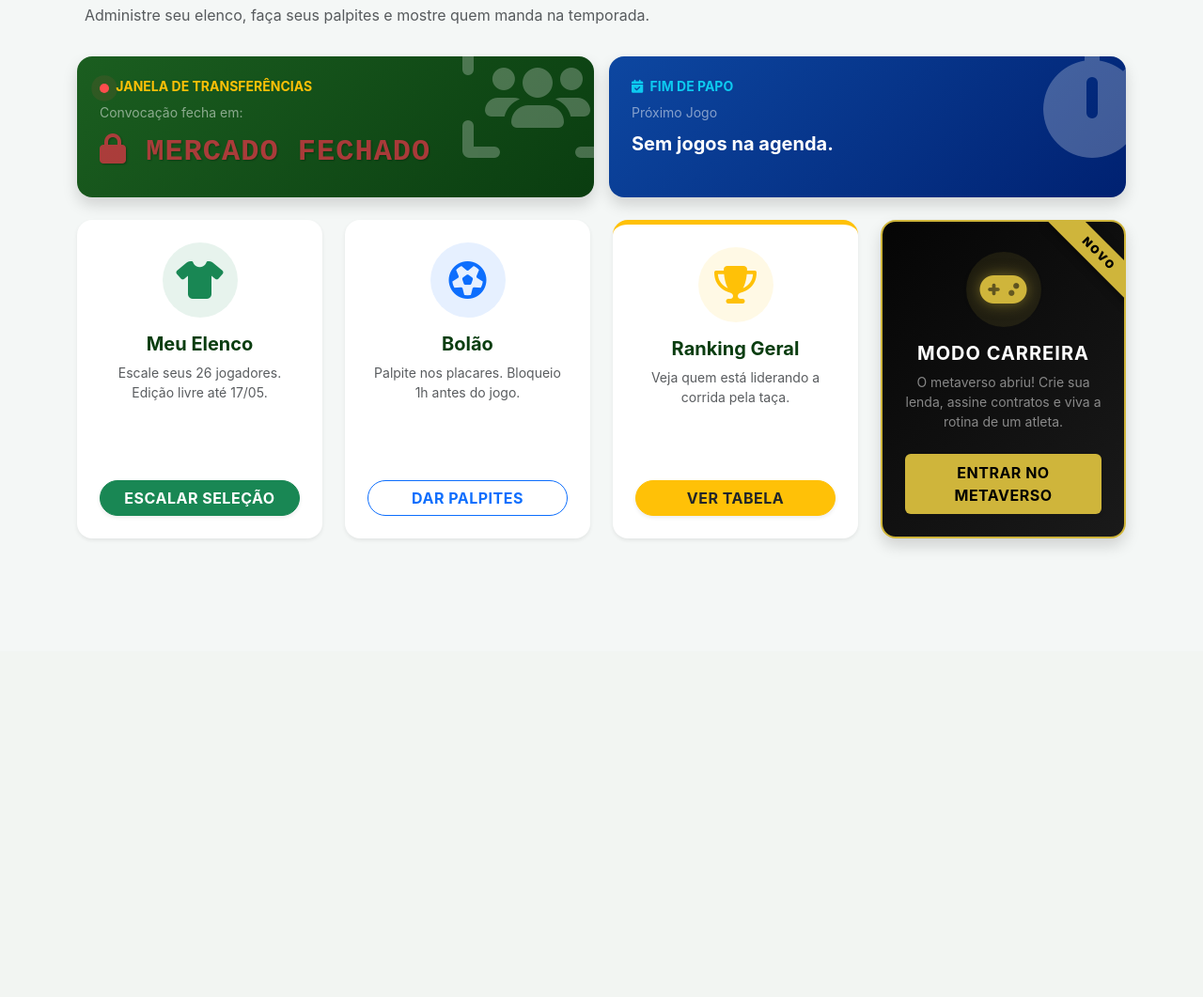
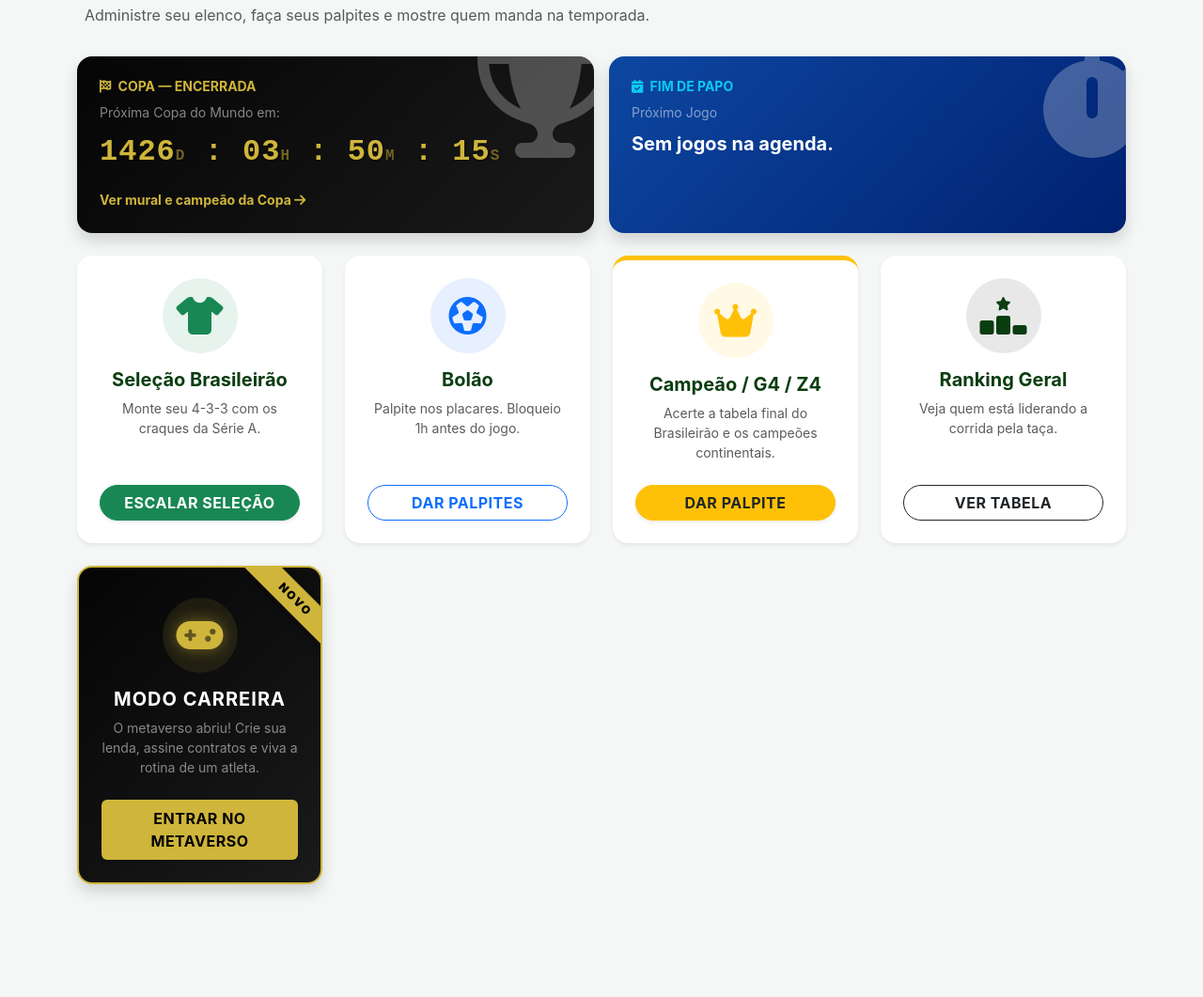
Before and after one commit to JullioDutra/BolaoCopa, a Django app: template templates/core/dashboard.html in a window 1280 px wide. Shown: the part 265-1326 px from the top of the page at 94% size. Before the commit the page ends 848 px from the top, so only its background shows below. Run offline with Django 5.2, Linux system fonts and the light colour scheme; the template is opened without the code that fills it, so the values that code supplies are empty.

Commit message:
Enhance dashboard with new mini card and styles

```diff
--- a/templates/core/dashboard.html
+++ b/templates/core/dashboard.html
@@ -36,6 +36,14 @@
         box-shadow: 0 2px 10px rgba(0,0,0,0.5);
         z-index: 10;
     }
+
+    .mural-mini-card {
+        background: linear-gradient(135deg, #1b1b1b, #2c2c2c);
+        border-radius: 1rem;
+        color: #fff;
+        padding: 1.25rem 1.5rem;
+    }
+    .mural-mini-card .campeao-nome { color: #cfb53b; }
 </style>
 
 <!-- Alerta de Caixa (Carteira) -->
@@ -69,21 +77,43 @@
     </div>
 </div>
 
+<!-- Mural dos Campeões (resumo) -->
+{% if ultimo_campeao %}
+<div class="row mb-4">
+    <div class="col-12">
+        <div class="mural-mini-card d-flex flex-column flex-md-row align-items-center justify-content-between gap-3">
+            <div class="d-flex align-items-center gap-3">
+                <i class="fa-solid fa-trophy fs-1" style="color:#cfb53b;"></i>
+                <div>
+                    <p class="text-white-50 small mb-1 text-uppercase" style="letter-spacing:1px;">Mural da Cartolândia — Última Temporada</p>
+                    <h5 class="mb-0">Campeão: <span class="fw-bold campeao-nome">{{ ultimo_campeao.usuario.first_name|default:ultimo_campeao.usuario.username }}</span></h5>
+                    <small class="text-white-50">{{ ultimo_campeao.pontuacao_final }} pontos na temporada {{ ultimo_campeao.temporada.ano }}</small>
+                </div>
+            </div>
+            <a href="{% url 'palpites:ranking_geral' %}" class="btn btn-sm btn-outline-warning rounded-pill fw-bold">Ver Ranking Atual</a>
+        </div>
+    </div>
+</div>
+{% endif %}
+
 <!-- Telões de Estádio (Timers) -->
 <div class="row mb-4 g-3">
-    <!-- Timer Convocação -->
+    <!-- Card: Mural da Copa + Cronômetro 2030 (modo encerrado) -->
     <div class="col-12 col-lg-6">
         <div class="card text-white p-4 shadow border-0 rounded-4 h-100 position-relative overflow-hidden"
-             style="background: linear-gradient(135deg, #1b5e20, #0a3d10);">
+             style="background: linear-gradient(135deg, #050505, #1a1a1a);">
             <div class="position-absolute opacity-25" style="top: -20px; right: -20px;">
-                <i class="fa-solid fa-users-viewfinder" style="font-size: 8rem;"></i>
+                <i class="fa-solid fa-trophy" style="font-size: 8rem;"></i>
             </div>
             <div class="position-relative z-index-1">
-                <h6 class="fw-bold text-warning small mb-2 text-uppercase tracking-wider">
-                    <span class="pulse-dot me-1"></span> Janela de Transferências
+                <h6 class="fw-bold small mb-2 text-uppercase tracking-wider" style="color:#cfb53b;">
+                    <i class="fa-solid fa-flag-checkered me-1"></i> Copa — Encerrada
                 </h6>
-                <p class="small text-white-50 mb-2">Convocação fecha em:</p>
-                <div id="timer-convocacao" class="fs-2 fw-bold scoreboard-font text-warning">--:--:--:--</div>
+                <p class="small text-white-50 mb-2">Próxima Copa do Mundo em:</p>
+                <div id="timer-copa-2030" class="fs-2 fw-bold scoreboard-font" style="color:#cfb53b;">--:--:--:--</div>
+                <a href="{% url 'convocacao:copa_mural' %}" class="d-inline-block mt-3 small fw-bold text-decoration-none" style="color:#cfb53b;">
+                    Ver mural e campeão da Copa <i class="fa-solid fa-arrow-right"></i>
+                </a>
             </div>
         </div>
     </div>
@@ -117,7 +147,7 @@
 
 <!-- Opções de Jogo (Cards) -->
 <div class="row g-4 mb-5">
-    <!-- Convocação -->
+    <!-- Seleção 4-3-3 do Brasileirão (NOVO modo ativo) -->
     <div class="col-12 col-md-6 col-lg-3">
         <div class="card card-action card-clean h-100 text-center p-4 shadow-sm border-0 rounded-4">
             <div class="card-body d-flex flex-column p-0">
@@ -126,8 +156,8 @@
                         <i class="fa-solid fa-shirt text-success" style="font-size: 2.5rem;"></i>
                     </div>
                 </div>
-                <h5 class="fw-bold" style="color: var(--verde-escuro);">Meu Elenco</h5>
-                <p class="text-muted small mb-4">Escale seus 26 jogadores. Edição livre até 17/05.</p>
+                <h5 class="fw-bold" style="color: var(--verde-escuro);">Seleção Brasileirão</h5>
+                <p class="text-muted small mb-4">Monte seu 4-3-3 com os craques da Série A.</p>
                 <div class="mt-auto">
                     <a href="{% url 'convocacao:montar_selecao' %}" class="btn btn-success w-100 fw-bold rounded-pill shadow-sm text-uppercase" style="letter-spacing: 0.5px;">
                         Escalar Seleção
@@ -157,19 +187,39 @@
         </div>
     </div>
 
-    <!-- Ranking -->
+    <!-- Palpites de Temporada (G4/Z4/Campeões) -->
     <div class="col-12 col-md-6 col-lg-3">
         <div class="card card-action card-clean h-100 text-center p-4 shadow-sm border-0 rounded-4" style="border-top: 5px solid #ffc107 !important;">
             <div class="card-body d-flex flex-column p-0">
                 <div class="mb-3">
                     <div class="bg-warning bg-opacity-10 rounded-circle d-inline-flex align-items-center justify-content-center" style="width: 80px; height: 80px;">
-                        <i class="fa-solid fa-trophy text-warning" style="font-size: 2.5rem;"></i>
+                        <i class="fa-solid fa-crown text-warning" style="font-size: 2.5rem;"></i>
+                    </div>
+                </div>
+                <h5 class="fw-bold" style="color: var(--verde-escuro);">Campeão / G4 / Z4</h5>
+                <p class="text-muted small mb-4">Acerte a tabela final do Brasileirão e os campeões continentais.</p>
+                <div class="mt-auto">
+                    <a href="{% url 'palpites:meus_palpites_longo_prazo' %}" class="btn btn-warning text-dark w-100 fw-bold rounded-pill shadow-sm text-uppercase" style="letter-spacing: 0.5px;">
+                        Dar Palpite
+                    </a>
+                </div>
+            </div>
+        </div>
+    </div>
+
+    <!-- Ranking -->
+    <div class="col-12 col-md-6 col-lg-3">
+        <div class="card card-action card-clean h-100 text-center p-4 shadow-sm border-0 rounded-4">
+            <div class="card-body d-flex flex-column p-0">
+                <div class="mb-3">
+                    <div class="bg-dark bg-opacity-10 rounded-circle d-inline-flex align-items-center justify-content-center" style="width: 80px; height: 80px;">
+                        <i class="fa-solid fa-ranking-star" style="font-size: 2.5rem; color: var(--verde-escuro);"></i>
                     </div>
                 </div>
                 <h5 class="fw-bold" style="color: var(--verde-escuro);">Ranking Geral</h5>
                 <p class="text-muted small mb-4">Veja quem está liderando a corrida pela taça.</p>
                 <div class="mt-auto">
-                    <a href="{% url 'palpites:ranking_geral' %}" class="btn btn-warning text-dark w-100 fw-bold rounded-pill shadow-sm text-uppercase" style="letter-spacing: 0.5px;">
+                    <a href="{% url 'palpites:ranking_geral' %}" class="btn btn-outline-dark w-100 fw-bold rounded-pill text-uppercase" style="letter-spacing: 0.5px;">
                         Ver Tabela
                     </a>
                 </div>
@@ -203,16 +253,14 @@
     function updateTimers() {
         const now = new Date().getTime();
 
-        // Timer Convocação: 17 de Maio às 23:59:59
-        const year = new Date().getFullYear();
-        const deadlineConvocacao = new Date(`May 17, ${year} 23:59:59`).getTime();
-        renderTime(deadlineConvocacao - now, "timer-convocacao");
+        // Timer Copa: cronômetro fixo para a próxima Copa do Mundo (2030)
+        const deadlineCopa = new Date("2030-06-13T16:00:00").getTime();
+        renderTime(deadlineCopa - now, "timer-copa-2030");
 
         // Timer Jogo: Data do Jogo menos 1 hora
         const timerJogoElement = document.getElementById("timer-jogo");
         if (timerJogoElement) {
             const gameDateStr = timerJogoElement.getAttribute("data-limite");
-            // Matemática ajustada: 60 minutos * 60 segundos * 1000 ms = 1 hora
             const deadlineJogo = new Date(gameDateStr).getTime() - (60 * 60 * 1000);
             renderTime(deadlineJogo - now, "timer-jogo");
         }
```
